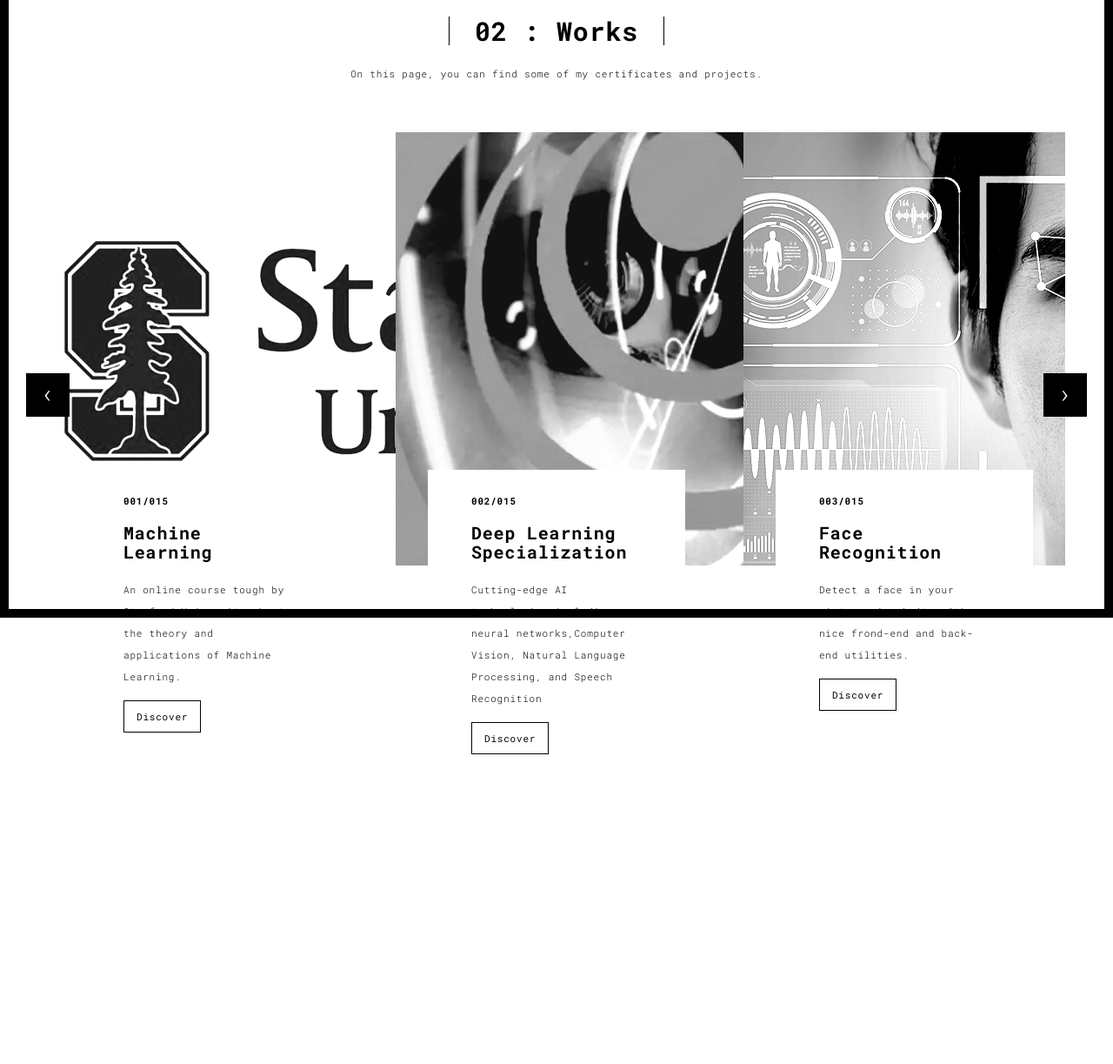
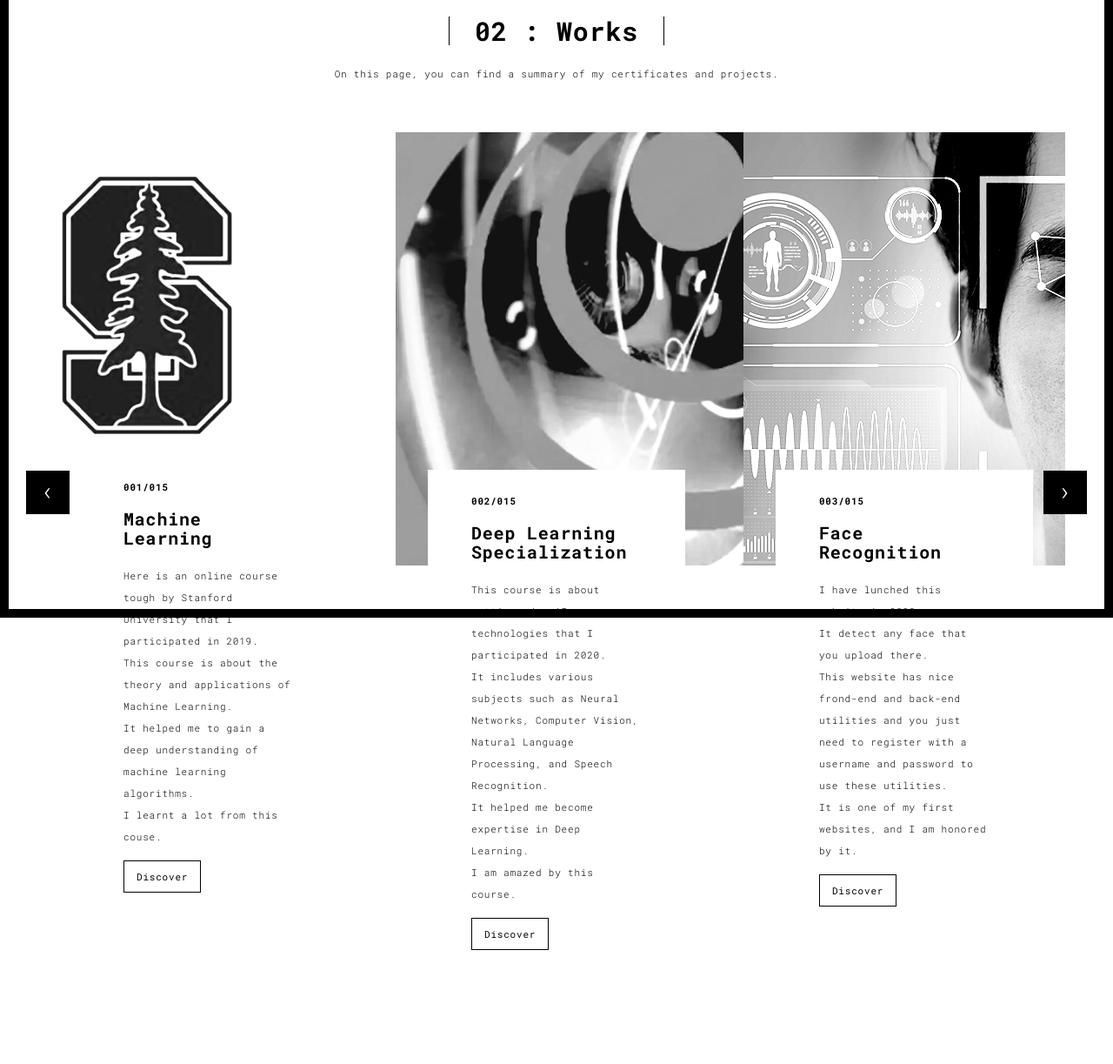
Before and after one commit to soroushrasti/flask_webserver, a Flask app: page /works.html in a window 1280 px wide. Shown: the part 90-1313 px from the top of the page at 87% size. Before the commit the page ends 957 px from the top, so only its background shows below. Run offline with Flask 2, Linux system fonts and the light colour scheme; some libraries are stand-ins or nearby versions.

Commit message:
some changes in cards

```diff
--- a/templates/works.html
+++ b/templates/works.html
@@ -58,7 +58,7 @@
       <div class="col-sm-8 col-sm-offset-2 section-container-spacer">
         <div class="text-center">
           <h1 class="h2">02 : Works</h1>
-          <p>On this page, you can find some of my certificates and projects.</p>
+          <p>On this page, you can find a summary of my certificates and projects.</p>
         </div>
       </div>
 
@@ -75,12 +75,15 @@
 
 
                       <a href="https://www.coursera.org/account/accomplishments/certificate/522MHBJ4CKEP" class="black-image-project-hover">
-                        <img src="../static/assets/images/ML-stanford-770-498.png" alt="Image" class="img-responsive">
+                        <img src="../static/assets/images/ML-stanford.png"  alt="Image" class="img-responsive" height="auto">
                       </a>
                       <div class="card-container">
                         <h4>001/015</h4>
                         <h3>Machine Learning</h3>
-                        <p>An online course tough by Stanford University about the theory and applications of Machine Learning. </p>
+                        <p>Here is an online course tough by Stanford University that I participated in 2019.<br>
+                           This course is about the theory and applications of Machine Learning.<br>
+                          It helped me to gain a deep understanding of machine learning algorithms.<br>
+                        I learnt a lot from this couse.</p>
                         <a href="https://www.coursera.org/account/accomplishments/certificate/522MHBJ4CKEP" class="btn btn-default">Discover</a>
                       </div>
                     </div>
@@ -93,7 +96,10 @@
                       <div class="card-container">
                         <h4>002/015</h4>
                         <h3>Deep Learning Specialization</h3>
-                        <p> Cutting-edge AI technologies including neural networks,Computer Vision, Natural Language Processing, and Speech Recognition </p>
+                        <p> This course is about cutting-edge AI technologies that I participated in 2020. <br>
+                          It includes various subjects such as Neural Networks, Computer Vision, Natural Language Processing, and Speech Recognition. <br>
+                        It helped me become expertise in Deep Learning.<br>
+                        I am amazed by this course. </p>
                         <a href="https://www.coursera.org/account/accomplishments/specialization/certificate/65XXZ93AGBA7" class="btn btn-default">Discover</a>
                       </div>
                     </div>
@@ -101,12 +107,15 @@
 
                     <div class="col-sm-4">
                       <a href="https://soroushrasti-smartbrain.herokuapp.com/" title="" class="black-image-project-hover">
-                        <img src="../static/assets/images/face-recognition-770-498.png" alt="" class="img-responsive" width="770px" height="auto">
+                        <img src="../static/assets/images/face-recognition.png" alt="" class="img-responsive" height="auto">
                       </a>
                       <div class="card-container card-container-lg">
                         <h4>003/015</h4>
                         <h3>Face Recognition</h3>
-                        <p>Detect a face in your picture. A website with nice frond-end and back-end utilities.</p>
+                        <p>I have lunched this website in 2020. <br>
+                          It detect any face that you upload there. <br>
+                           This website has nice frond-end and back-end utilities and you just need to register with a username and password to use these utilities.<br>
+                           It is one of my first websites, and I am honored by it.</p>
                         <a href="https://soroushrasti-smartbrain.herokuapp.com/" title="" class="btn btn-default">Discover</a>
                       </div>
                     </div>
@@ -121,12 +130,15 @@
 
                   <div class="col-sm-4">
                     <a href="https://www.coursera.org/account/accomplishments/specialization/certificate/YXNKQ8A8ZEKB" title="" class="black-image-project-hover">
-                      <img src="../static/assets/images/ibm.png" alt="" class="img-responsive" width="770px" height="auto">
+                      <img src="../static/assets/images/ibm.png" alt="" class="img-responsive"  width='auto' height="auto">
                     </a>
                     <div class="card-container card-container-lg">
                       <h4>004/015</h4>
                       <h3>IBM Data Science Specialization</h3>
-                      <p> Professional Certificate about Data Science, Machine Learning, Python and SQL, and Data Analysis.</p>
+                      <p> I got this professional certificate in 2020 from IBM. <br>
+                        This certificates includes many topics including Data Science, Machine Learning, Python and SQL, as well as Data Analysis.<br>
+                      It increases my experience with Python especially in the field of Data Science.<br>
+                    I am happy that I have passed this Specialization.</p>
                       <a href="https://www.coursera.org/account/accomplishments/specialization/certificate/YXNKQ8A8ZEKB" title="" class="btn btn-default">Discover</a>
                     </div>
                   </div>
@@ -138,8 +150,11 @@
                     <div class="card-container card-container-lg">
                       <h4>005/015</h4>
                       <h3>Data Science and Statistics Specialization</h3>
-                      <p> Covers the concepts and tools for
-                        an entire data science pipeline, deploying statistical principles, publishing and developing data products.</p>
+                      <p> I got this specialization in 2020 from John Hopkins University.<br>
+                        This specialization covers the concepts and tools for an entire data science pipeline, deploying statistical principles, publishing and developing data products.<br>
+                        This course promote my skills in the R language.<br>
+                        I am very impressed with this specialization.
+                      </p>
                       <a href="https://www.coursera.org/account/accomplishments/specialization/certificate/Y7358A5G7RK6" title="" class="btn btn-default">Discover</a>
                     </div>
                   </div>
@@ -151,7 +166,10 @@
                     <div class="card-container">
                       <h4>006/015</h4>
                       <h3>Python Developer</h3>
-                      <p> A course taught by a senior Python developer that covers all of the modern concepts that a Python developer should have. </p>
+                      <p> I have passed this course in 2020.<br>
+                        This course taught by a famous senior Python developer.<br>
+                        I learnt from this course all of the modern concepts that a Python developer should know.<br>
+                       I am fascinated by participating in this course. </p>
                       <a href="../static/assets/certificates/python.pdf" class="btn btn-default">Discover</a>
                     </div>
                   </div>
@@ -174,7 +192,10 @@
         <div class="card-container">
           <h4>007/015</h4>
           <h3>Big Data</h3>
-          <p>Hadoop tutorial with MapReduce, HDFS, Spark, Flink, Hive, HBase, MongoDB, Cassandra, Kafka plus over other 25 technologies. </p>
+          <p>I enrolled in this course in 2020 via Udemy.<br>
+            This course is baout Hadoop tutorial with MapReduce, HDFS, Spark, Flink, Hive, HBase, MongoDB, Cassandra, Kafka plus over other 25 technologies.<br>
+          I completed my knowledge about Big Data by paassing this course.<br>
+        I think this course is amazing. </p>
           <a href="../static/assets/certificates/big-data.pdf" class="btn btn-default">Discover</a>
         </div>
       </div>
@@ -186,7 +207,10 @@
         <div class="card-container card-container-lg">
           <h4>008/015</h4>
           <h3>Time Series Analysis </h3>
-          <p> Includes methods for analyzing time series data in order to extract meaningful statistics and other characteristics of the data</p>
+          <p> I took this course in 2020 via Datacamp platform.<br>
+            This course includes methods for analyzing time series data in order to extract meaningful statistics and other characteristics.<br>
+          This course improved my expertise in forecasting and time series analysis.<br>
+        I am excited about this course.</p>
           <a href="https://www.datacamp.com/statement-of-accomplishment/course/fcdb45f616a5394b19762c485b645cb89120bfb8" title="" class="btn btn-default">Discover</a>
         </div>
       </div>
@@ -198,7 +222,10 @@
         <div class="card-container card-container-lg">
           <h4>009/015</h4>
           <h3>Your Next Word!</h3>
-          <p>Predicts the next word of your input sentence. Built by NLP and presented in the R Shiny App </p>
+          <p>Here is a project that did in 2020.<br>
+            In project predicts the next word of your input sentence.<br>
+            I built by NLP and presented in the R Shiny App.<br>
+           I feel excited about this project. </p>
           <a href="https://github.com/soroushrasti/Text_minding_predict_next_word" title="" class="btn btn-default">Discover</a>
         </div>
       </div>
@@ -222,7 +249,10 @@
       <div class="card-container card-container-lg">
         <h4>010/015</h4>
         <h3>Check Your Password!</h3>
-        <p>You can, in a safe way, check that your password exists in the hacker's databases or not. </p>
+        <p>Here is a project about the security of your passwords.<br>
+          This project, in a safe way, checks that your password exists in the hacker's databases or not.<br>
+        In this way, you can know how much your passwords are secure.<br>
+       I find this project very helpful.</p>
         <a href="https://github.com/soroushrasti/passwordchecker" title="" class="btn btn-default">Discover</a>
       </div>
     </div>
@@ -234,7 +264,10 @@
       <div class="card-container card-container-lg">
         <h4>011/015</h4>
         <h3>Hacker News</h3>
-        <p>A python code that lists you the most important news in the famous Hacker news website.</p>
+        <p>Here is a project I did in 2020.<br>
+          This project is a python code that lists you the most important news in the famous Hacker news website.<br>
+        By that, you never miss the important technological news.<br>
+      It saves a lot of my time every day.</p>
         <a href="https://github.com/soroushrasti/scaping_hackernews" title="" class="btn btn-default">Discover</a>
       </div>
     </div>
@@ -246,7 +279,10 @@
       <div class="card-container">
         <h4>012/015</h4>
         <h3>Machine Learning (R)</h3>
-        <p>Random Forest and Gradient Boosting algorithms in a R Shiny App with presentation slides.</p>
+        <p>I have done this project in 2020 and published in GitHub.<br>
+          It implemented Random Forest and Gradient Boosting algorithms in a R Shiny App environment<br>
+          It also include some  presentation slides.<br>
+           I like this project.</p>
         <a href="https://github.com/soroushrasti/Machine_learning_R" class="btn btn-default">Discover</a>
       </div>
     </div>
@@ -267,7 +303,10 @@
     <div class="card-container card-container-lg">
       <h4>013/015</h4>
       <h3>Robo Friends!</h3>
-      <p>A simple Javascript web with API and searching capabilities. </p>
+      <p>I made this project as an starting point for doing Full-stacker developing staff.<br>
+        This project employed a simple Javascript web with API and searching capabilities.<br>
+       Beside its simplicity, it is a basic project for learning RESTful API.<br>
+      I have a lot of memories with this project.</p>
       <a href="https://soroushrasti.github.io/robofriends" title="" class="btn btn-default">Discover</a>
     </div>
   </div>
@@ -279,7 +318,10 @@
     <div class="card-container">
       <h4>014/015</h4>
       <h3>Writing Specialization</h3>
-      <p> A course about advanced writing which will be useful for writing reports and preparing documents.</p>
+      <p> I have participated in this specialization in 2020.<br>
+        This specialization is about advanced writing.<br>
+        It is useful for writing professional reports and preparing documents.<br>
+       I have gained a lot of confidence in my writhing by participating in this course.</p>
       <a href="https://www.coursera.org/account/accomplishments/specialization/certificate/MW3CUDNFVGU5" class="btn btn-default">Discover</a>
     </div>
   </div>
@@ -291,7 +333,10 @@
     <div class="card-container">
       <h4>015/015</h4>
       <h3>Web Developer</h3>
-      <p>Learn and become a Web Developer with HTML, CSS, Javascript, React, Node.js and PostgresSQL and many other things.</p>
+      <p>Here is a full web developer course that I took in 2020.<br>
+      It learnt you to become a full Web Developer with various skills such as HTML, CSS, Javascript, React, Node.js and PostgresSQL.<br>
+        If you want to get an overview of the elements of web developing, feel free to take this course.
+      I got my first knowledge of web developing through this course.</p>
       <a href="../static/assets/certificates/react-node-js.pdf" class="btn btn-default">Discover</a>
     </div>
   </div>
```
Also changed, not shown: static/assets/images/ML-stanford-600-490.png (added), static/assets/images/ML-stanford-770-498 copy.png (added), static/assets/images/ML-stanford.png (added), static/assets/images/ML_test.png (added), static/assets/images/face-recognition.png (added), static/assets/images/ibm1.png (added), static/assets/images/ibm2.png (added), templates/aaaaabdsvsdv.html (renamed from templates/work.html), 4 other files.
